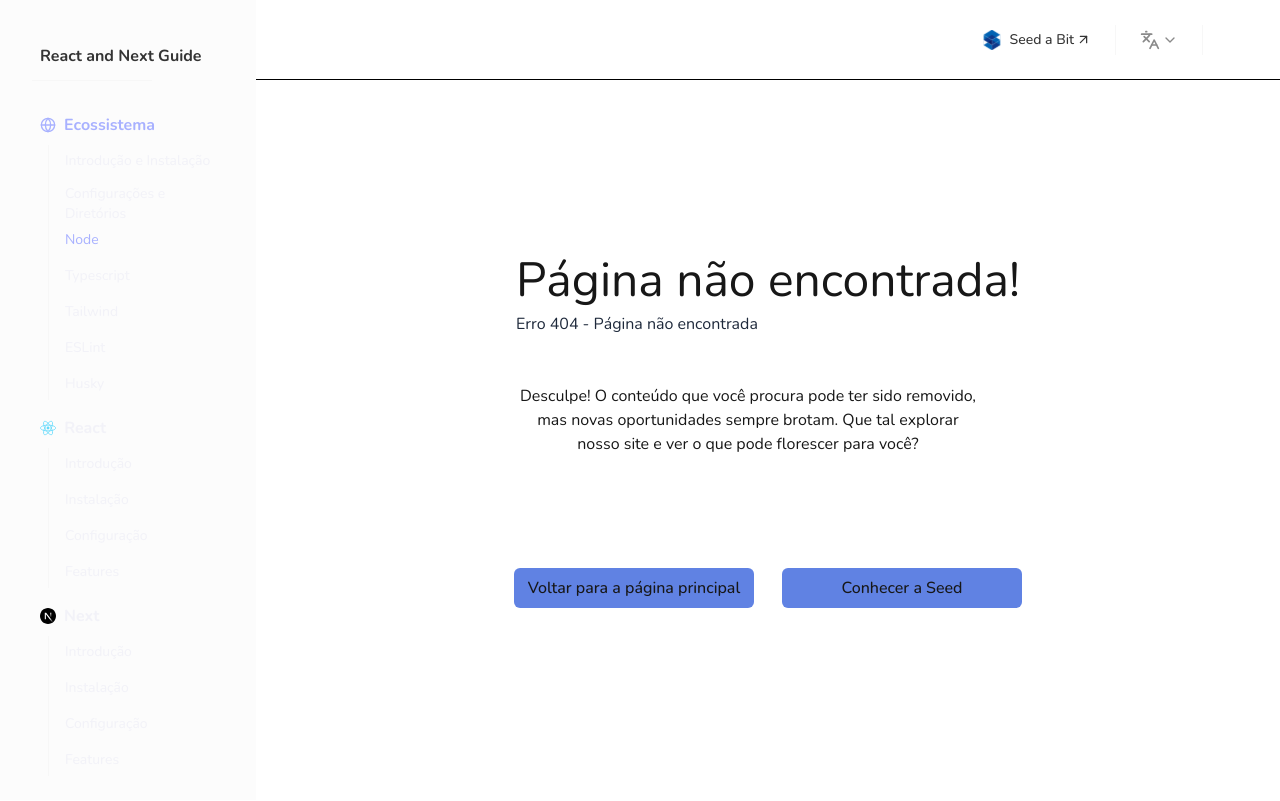
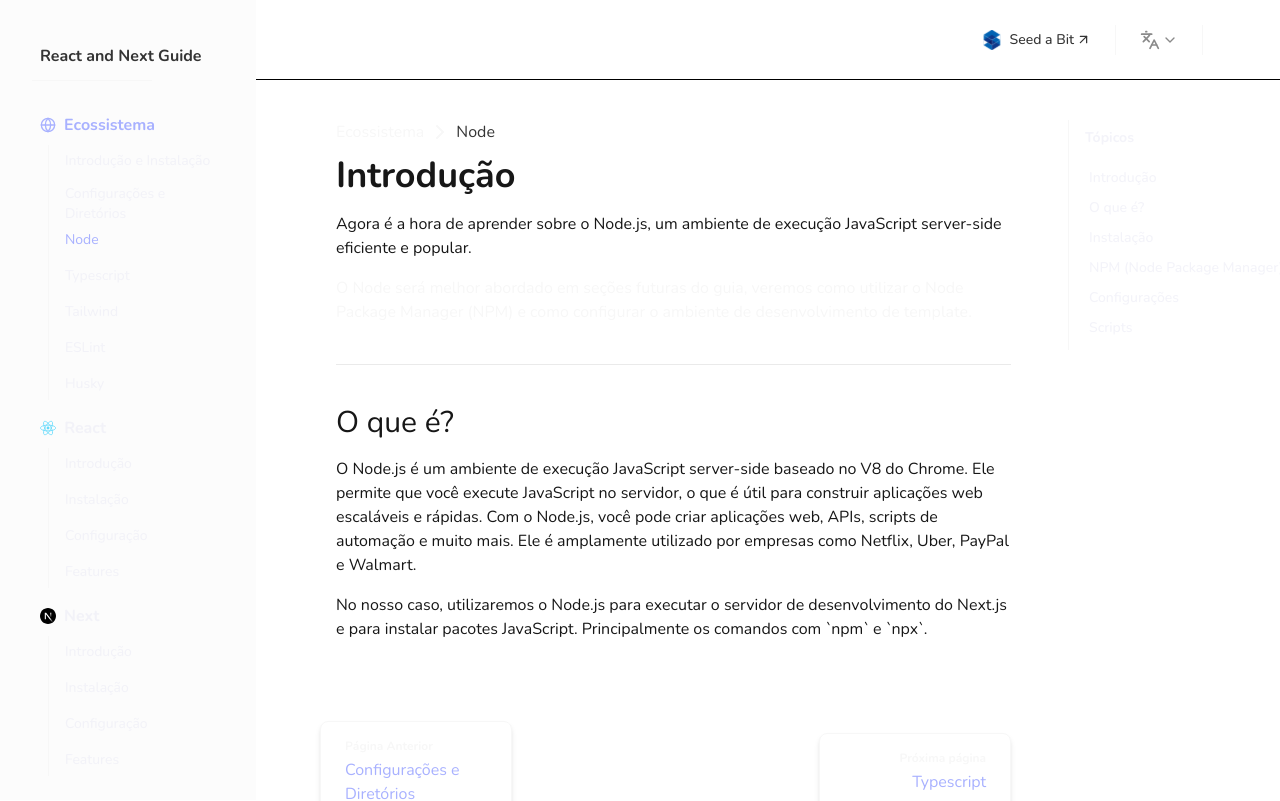
Before and after one commit to PepeuFBV/tech-guide, a Next.js app: page /node in a window 1280 px wide. Before the commit this address had no page. Shown: the top 801 px of the page. Built offline with nearby package versions, Linux system fonts and the light colour scheme.

Commit message:
feat(node): starting node page

```diff
--- /dev/null
+++ b/src/app/(subsection)/node/page.tsx
@@ -0,0 +1,38 @@
+import React from 'react'
+import PathDisplay from '@/components/core/path-display'
+import PageIndex from '@/components/core/page-index/page-index'
+import { Divider } from '@/components/ui/divider'
+import type { Topic } from '@/types/topic'
+
+const topics: Topic[] = [
+    { title: 'Introdução', href: 'introduction' },
+    { title: 'O que é?', href: 'what-is-node' },
+    { title: 'Instalação', href: 'installation' },
+    { title: 'NPM (Node Package Manager)', href: 'npm' },
+    { title: 'Configurações', href: 'settrings' },
+    { title: 'Scripts', href: 'scripts' },
+]
+
+export default function Node() {
+    return (
+        <div className='w-full h-full flex items-start justify-start md:space-x-10'>
+            <div className='w-full md:w-[75%] lg:w-[80%] mt-5 md:mt-0 flex flex-col justify-center space-y-3 px-3 md:px-10'>
+                <PathDisplay />
+                <div className='flex flex-col space-y-10'>
+                    <div className='flex flex-col space-y-4'>
+                        <h1 id='introduction' className='text-4xl font-bold'>Introdução</h1>
+                        <p>Agora é a hora de aprender sobre o Node.js, um ambiente de execução JavaScript server-side eficiente e popular.</p>
+                        <p className='text-secondary'>O Node será melhor abordado em seções futuras do guia, veremos como utilizar o Node Package Manager (NPM) e como configurar o ambiente de desenvolvimento de template.</p>
+                    </div>
+                    <Divider variant='horizontal' color='secondary' className='w-full' />
+                    <div className='flex flex-col space-y-4'>
+                        <h2 id='what-is-node' className='text-3xl'>O que é?</h2>
+                        <p>O Node.js é um ambiente de execução JavaScript server-side baseado no V8 do Chrome. Ele permite que você execute JavaScript no servidor, o que é útil para construir aplicações web escaláveis e rápidas. Com o Node.js, você pode criar aplicações web, APIs, scripts de automação e muito mais. Ele é amplamente utilizado por empresas como Netflix, Uber, PayPal e Walmart.</p>
+                        <p>No nosso caso, utilizaremos o Node.js para executar o servidor de desenvolvimento do Next.js e para instalar pacotes JavaScript. Principalmente os comandos com `npm` e `npx`.</p>
+                    </div>
+                </div>
+            </div>
+            <PageIndex topics={topics} className='w-[20%] lg:w-[15%]' />
+        </div>
+    )
+}
```
